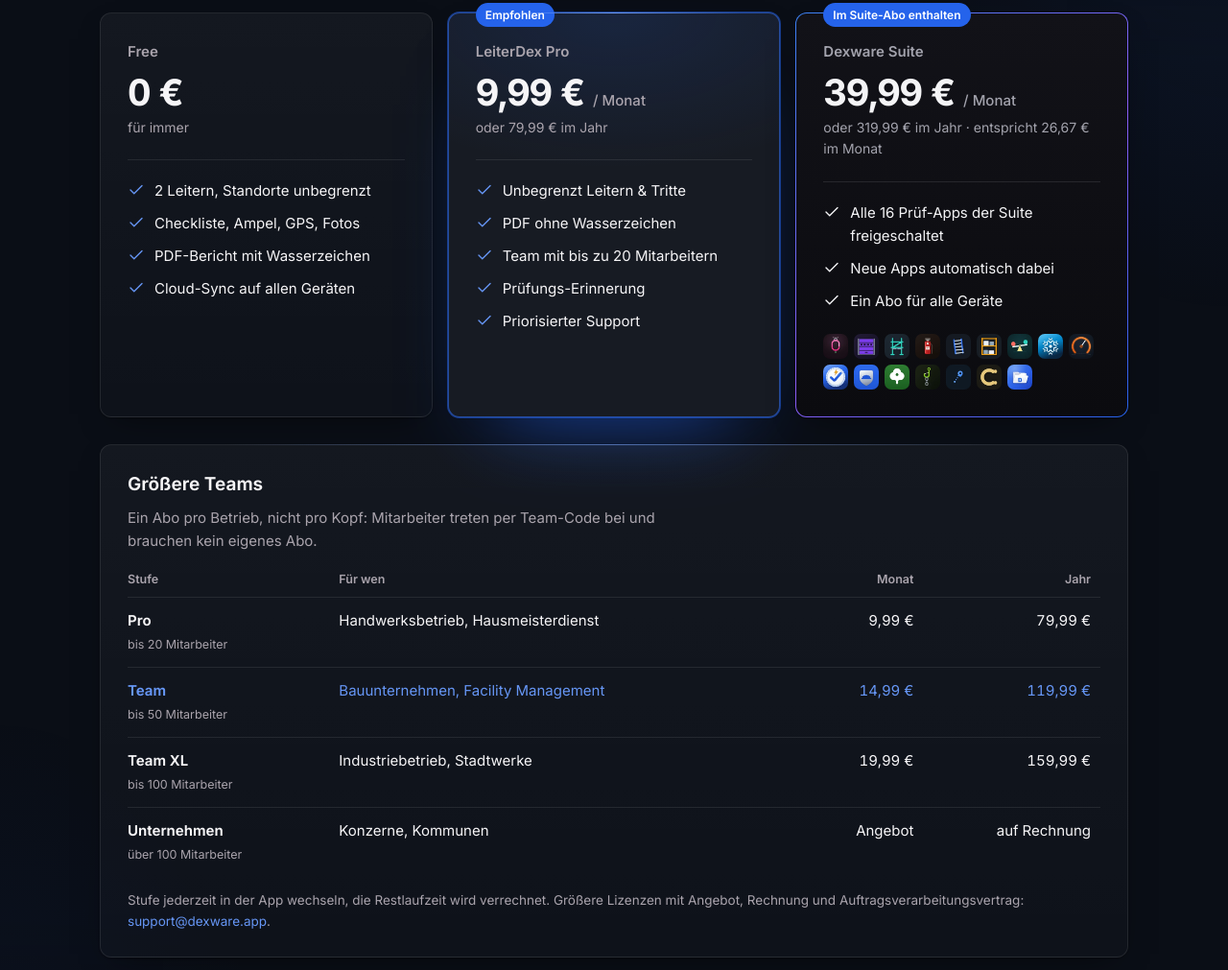
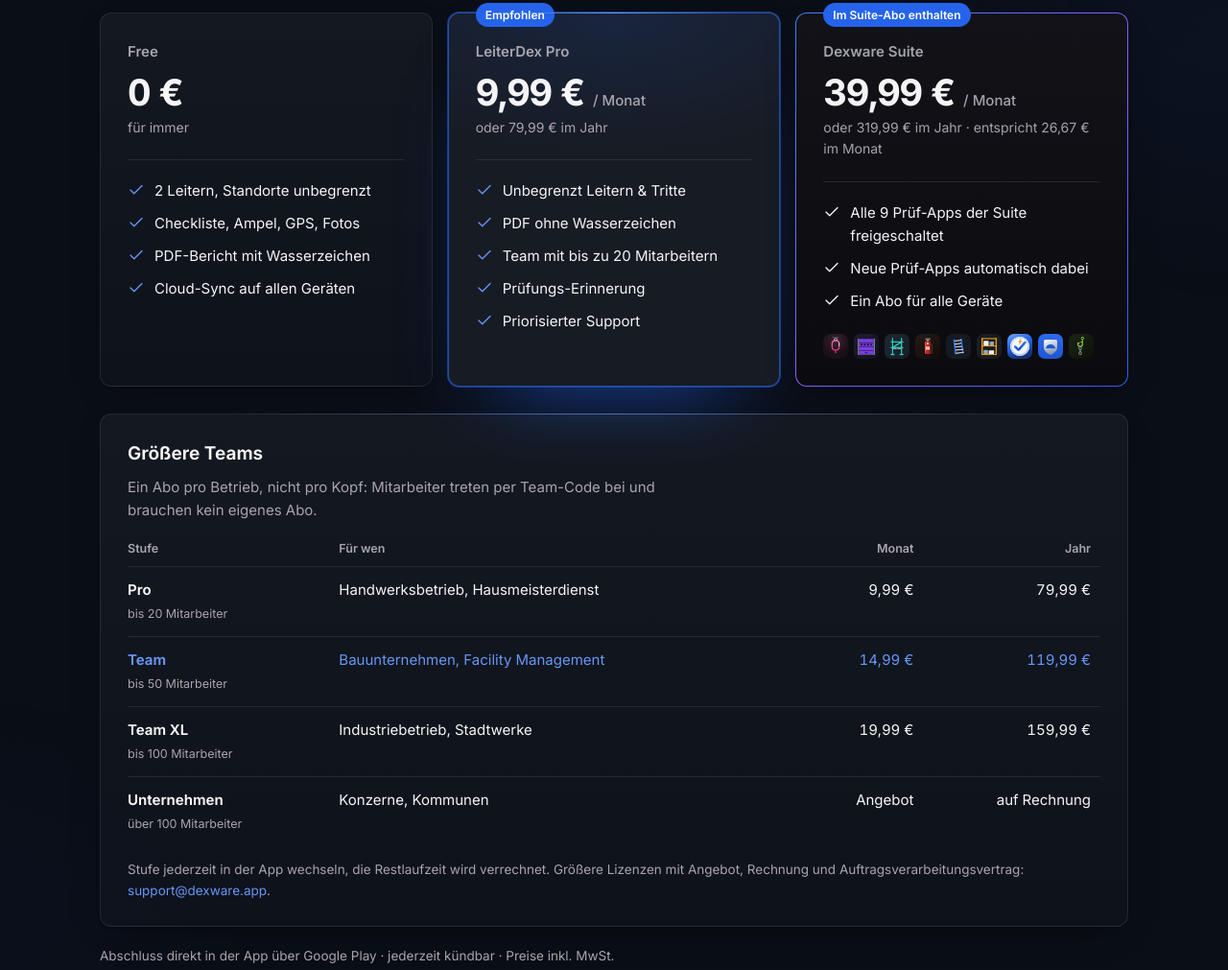
Before and after one commit to CraftlogAPP/leiterdex-web, a plain HTML site: page index.html in a window 1280 px wide. Shown: the part 4620-5631 px from the top of the page at 96% size. Drawn offline with Linux system fonts and the light colour scheme.

Commit message:
Suite = 9 Prüf-Apps: App-Familie und Suite-Karte

```diff
--- a/index.html
+++ b/index.html
@@ -169,11 +169,11 @@
             <p class="price">39,99 € <small>/ Monat</small></p>
             <p class="per">oder 319,99 € im Jahr · entspricht 26,67 € im Monat</p>
             <ul>
-              <li><svg class="i" viewBox="0 0 24 24" fill="none" stroke="currentColor" stroke-width="1.8" stroke-linecap="round" stroke-linejoin="round" aria-hidden="true"><path d="M20 6 9 17l-5-5" /></svg>Alle 16 Prüf-Apps der Suite freigeschaltet</li>
-              <li><svg class="i" viewBox="0 0 24 24" fill="none" stroke="currentColor" stroke-width="1.8" stroke-linecap="round" stroke-linejoin="round" aria-hidden="true"><path d="M20 6 9 17l-5-5" /></svg>Neue Apps automatisch dabei</li>
+              <li><svg class="i" viewBox="0 0 24 24" fill="none" stroke="currentColor" stroke-width="1.8" stroke-linecap="round" stroke-linejoin="round" aria-hidden="true"><path d="M20 6 9 17l-5-5" /></svg>Alle 9 Prüf-Apps der Suite freigeschaltet</li>
+              <li><svg class="i" viewBox="0 0 24 24" fill="none" stroke="currentColor" stroke-width="1.8" stroke-linecap="round" stroke-linejoin="round" aria-hidden="true"><path d="M20 6 9 17l-5-5" /></svg>Neue Prüf-Apps automatisch dabei</li>
               <li><svg class="i" viewBox="0 0 24 24" fill="none" stroke="currentColor" stroke-width="1.8" stroke-linecap="round" stroke-linejoin="round" aria-hidden="true"><path d="M20 6 9 17l-5-5" /></svg>Ein Abo für alle Geräte</li>
             </ul>
-            <div class="icons" aria-hidden="true"><img src="assets/apps/gurtdex.webp" alt="" width="26" height="26" loading="lazy" /><img src="assets/apps/toredex.webp" alt="" width="26" height="26" loading="lazy" /><img src="assets/apps/geruestdex.webp" alt="" width="26" height="26" loading="lazy" /><img src="assets/apps/feuerdex.webp" alt="" width="26" height="26" loading="lazy" /><img src="assets/apps/leiterdex.webp" alt="" width="26" height="26" loading="lazy" /><img src="assets/apps/regaldex.webp" alt="" width="26" height="26" loading="lazy" /><img src="assets/apps/spieldex.webp" alt="" width="26" height="26" loading="lazy" /><img src="assets/apps/winterdex.webp" alt="" width="26" height="26" loading="lazy" /><img src="assets/apps/kfzdex.webp" alt="" width="26" height="26" loading="lazy" /><img src="assets/apps/pruefdex.webp" alt="" width="26" height="26" loading="lazy" /><img src="assets/apps/schutzdex.webp" alt="" width="26" height="26" loading="lazy" /><img src="assets/apps/baumdex.webp" alt="" width="26" height="26" loading="lazy" /><img src="assets/apps/hebedex.webp" alt="" width="26" height="26" loading="lazy" /><img src="assets/apps/tourdex.webp" alt="" width="26" height="26" loading="lazy" /><img src="assets/apps/craftdex.webp" alt="" width="26" height="26" loading="lazy" /><img src="assets/apps/dokudex.webp" alt="" width="26" height="26" loading="lazy" /></div>
+            <div class="icons" aria-hidden="true"><img src="assets/apps/gurtdex.webp" alt="" width="26" height="26" loading="lazy" /><img src="assets/apps/toredex.webp" alt="" width="26" height="26" loading="lazy" /><img src="assets/apps/geruestdex.webp" alt="" width="26" height="26" loading="lazy" /><img src="assets/apps/feuerdex.webp" alt="" width="26" height="26" loading="lazy" /><img src="assets/apps/leiterdex.webp" alt="" width="26" height="26" loading="lazy" /><img src="assets/apps/regaldex.webp" alt="" width="26" height="26" loading="lazy" /><img src="assets/apps/pruefdex.webp" alt="" width="26" height="26" loading="lazy" /><img src="assets/apps/schutzdex.webp" alt="" width="26" height="26" loading="lazy" /><img src="assets/apps/hebedex.webp" alt="" width="26" height="26" loading="lazy" /></div>
           </div>
         </div>
 
@@ -244,21 +244,21 @@
           <a href="https://geruestdex.dexware.app" style="--c:#14B8A6"><img src="assets/apps/geruestdex.webp" alt="" width="44" height="44" loading="lazy" /><b>GerüstDex</b><small>Gerüstprüfung</small></a>
           <a href="https://feuerdex.dexware.app" style="--c:#DC2626"><img src="assets/apps/feuerdex.webp" alt="" width="44" height="44" loading="lazy" /><b>FeuerDex</b><small>Feuerlöscher</small></a>
           <a href="https://regaldex.dexware.app" style="--c:#F59E0B"><img src="assets/apps/regaldex.webp" alt="" width="44" height="44" loading="lazy" /><b>RegalDex</b><small>Regalinspektion</small></a>
-          <a href="https://spieldex.dexware.app" style="--c:#EA5A47"><img src="assets/apps/spieldex.webp" alt="" width="44" height="44" loading="lazy" /><b>SpielDex</b><small>Spielplatzkontrolle</small></a>
-          <a href="https://winterdex.dexware.app" style="--c:#0EA5E9"><img src="assets/apps/winterdex.webp" alt="" width="44" height="44" loading="lazy" /><b>WinterDex</b><small>Winterdienst</small></a>
-          <a href="https://kfzdex.dexware.app" style="--c:#F97316"><img src="assets/apps/kfzdex.webp" alt="" width="44" height="44" loading="lazy" /><b>KfzDex</b><small>Fuhrpark & UVV</small></a>
           <a href="https://pruefdex.dexware.app" style="--c:#2F6BF2"><img src="assets/apps/pruefdex.webp" alt="" width="44" height="44" loading="lazy" /><b>PrüfDex</b><small>DGUV V3</small></a>
           <a href="https://schutzdex.dexware.app" style="--c:#3B82F6"><img src="assets/apps/schutzdex.webp" alt="" width="44" height="44" loading="lazy" /><b>SchutzDex</b><small>Unterweisungen</small></a>
-          <a href="https://baumdex.dexware.app" style="--c:#4ADE80"><img src="assets/apps/baumdex.webp" alt="" width="44" height="44" loading="lazy" /><b>BaumDex</b><small>Baumkataster</small></a>
           <a href="https://hebedex.dexware.app" style="--c:#84CC16"><img src="assets/apps/hebedex.webp" alt="" width="44" height="44" loading="lazy" /><b>HebeDex</b><small>Anschlag- & Zurrmittel</small></a>
-          <a href="https://tourdex.dexware.app" style="--c:#3B82F6"><img src="assets/apps/tourdex.webp" alt="" width="44" height="44" loading="lazy" /><b>TourDex</b><small>Fahrtenbuch</small></a>
-          <a href="https://craftdex.dexware.app" style="--c:#E8C97A"><img src="assets/apps/craftdex.webp" alt="" width="44" height="44" loading="lazy" /><b>CraftDex</b><small>Projekt-Doku</small></a>
-          <a href="https://dokudex.dexware.app" style="--c:#4F9EF8"><img src="assets/apps/dokudex.webp" alt="" width="44" height="44" loading="lazy" /><b>DokuDex</b><small>Dokumente & KI</small></a>
           </div>
         </div>
         <div class="fam-tier own rv">
           <p class="fam-head"><span class="fam-tag own"><svg class="i" viewBox="0 0 24 24" fill="none" stroke="currentColor" stroke-width="1.8" stroke-linecap="round" stroke-linejoin="round" aria-hidden="true"><path d="M12.586 2.586A2 2 0 0 0 11.172 2H4a2 2 0 0 0-2 2v7.172a2 2 0 0 0 .586 1.414l8.704 8.704a2.426 2.426 0 0 0 3.42 0l6.58-6.58a2.426 2.426 0 0 0 0-3.42z" /><circle cx="7.5" cy="7.5" r=".5" fill="currentColor" /></svg>Eigener Tarif</span><b>Weitere Apps von Dexware – nicht im Suite-Abo</b></p>
           <div class="family">
+          <a href="https://winterdex.dexware.app" style="--c:#0EA5E9"><img src="assets/apps/winterdex.webp" alt="" width="44" height="44" loading="lazy" /><b>WinterDex</b><small>Winterdienst</small></a>
+          <a href="https://spieldex.dexware.app" style="--c:#EA5A47"><img src="assets/apps/spieldex.webp" alt="" width="44" height="44" loading="lazy" /><b>SpielDex</b><small>Spielplatzkontrolle</small></a>
+          <a href="https://baumdex.dexware.app" style="--c:#4ADE80"><img src="assets/apps/baumdex.webp" alt="" width="44" height="44" loading="lazy" /><b>BaumDex</b><small>Baumkataster</small></a>
+          <a href="https://kfzdex.dexware.app" style="--c:#F97316"><img src="assets/apps/kfzdex.webp" alt="" width="44" height="44" loading="lazy" /><b>KfzDex</b><small>Fuhrpark & UVV</small></a>
+          <a href="https://tourdex.dexware.app" style="--c:#3B82F6"><img src="assets/apps/tourdex.webp" alt="" width="44" height="44" loading="lazy" /><b>TourDex</b><small>Fahrtenbuch</small></a>
+          <a href="https://dokudex.dexware.app" style="--c:#4F9EF8"><img src="assets/apps/dokudex.webp" alt="" width="44" height="44" loading="lazy" /><b>DokuDex</b><small>Dokumente & KI</small></a>
+          <a href="https://craftdex.dexware.app" style="--c:#E8C97A"><img src="assets/apps/craftdex.webp" alt="" width="44" height="44" loading="lazy" /><b>CraftDex</b><small>Projekt-Doku</small></a>
           <a href="https://hausdex.dexware.app" style="--c:#818CF8"><img src="assets/apps/hausdex.webp" alt="" width="44" height="44" loading="lazy" /><b>HausDex</b><small>Hausakte · bald</small></a>
           <a href="https://installateurdex.dexware.app" style="--c:#E39A54"><img src="assets/apps/installateurdex.webp" alt="" width="44" height="44" loading="lazy" /><b>AngebotDex</b><small>KI-Angebote · bald</small></a>
           <a href="https://mietzeuge.dexware.app" style="--c:#2DD4BF"><img src="assets/apps/mietzeuge.webp" alt="" width="44" height="44" loading="lazy" /><b>Mietzeuge</b><small>Wohnungsübergabe · bald</small></a>
--- a/sitemap.xml
+++ b/sitemap.xml
@@ -2,7 +2,7 @@
 <urlset xmlns="http://www.sitemaps.org/schemas/sitemap/0.9">
   <url><loc>https://leiterdex.dexware.app/datenschutz.html</loc><lastmod>2026-11-24</lastmod><priority>0.3</priority></url>
   <url><loc>https://leiterdex.dexware.app/impressum.html</loc><lastmod>2026-11-10</lastmod><priority>0.3</priority></url>
-  <url><loc>https://leiterdex.dexware.app/</loc><lastmod>2026-11-25</lastmod><priority>1.0</priority></url>
+  <url><loc>https://leiterdex.dexware.app/</loc><lastmod>2026-11-26</lastmod><priority>1.0</priority></url>
   <url><loc>https://leiterdex.dexware.app/konto-loeschung.html</loc><lastmod>2026-07-26</lastmod><priority>0.3</priority></url>
   <url><loc>https://leiterdex.dexware.app/ratgeber-leiterpruefung.html</loc><lastmod>2026-11-24</lastmod><priority>0.8</priority></url>
   <url><loc>https://leiterdex.dexware.app/ratgeber-pruefprotokoll-vorlage.html</loc><lastmod>2026-11-21</lastmod><priority>0.8</priority></url>
```
